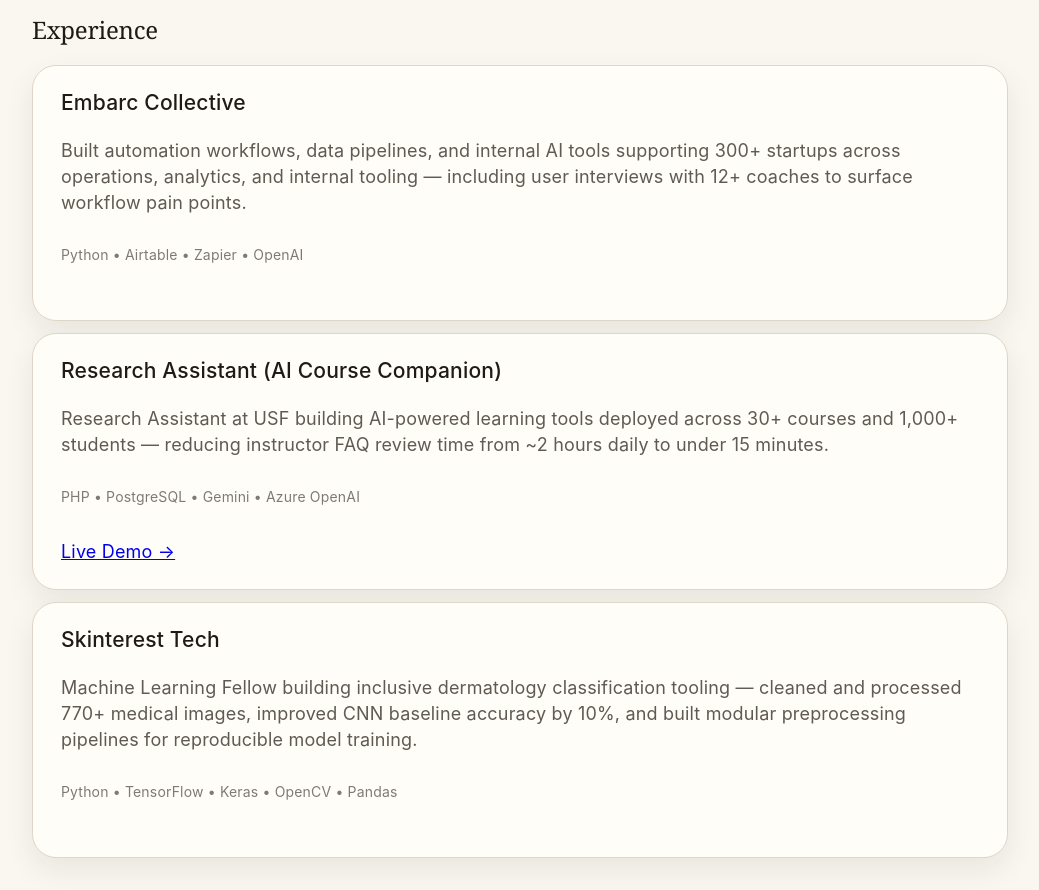
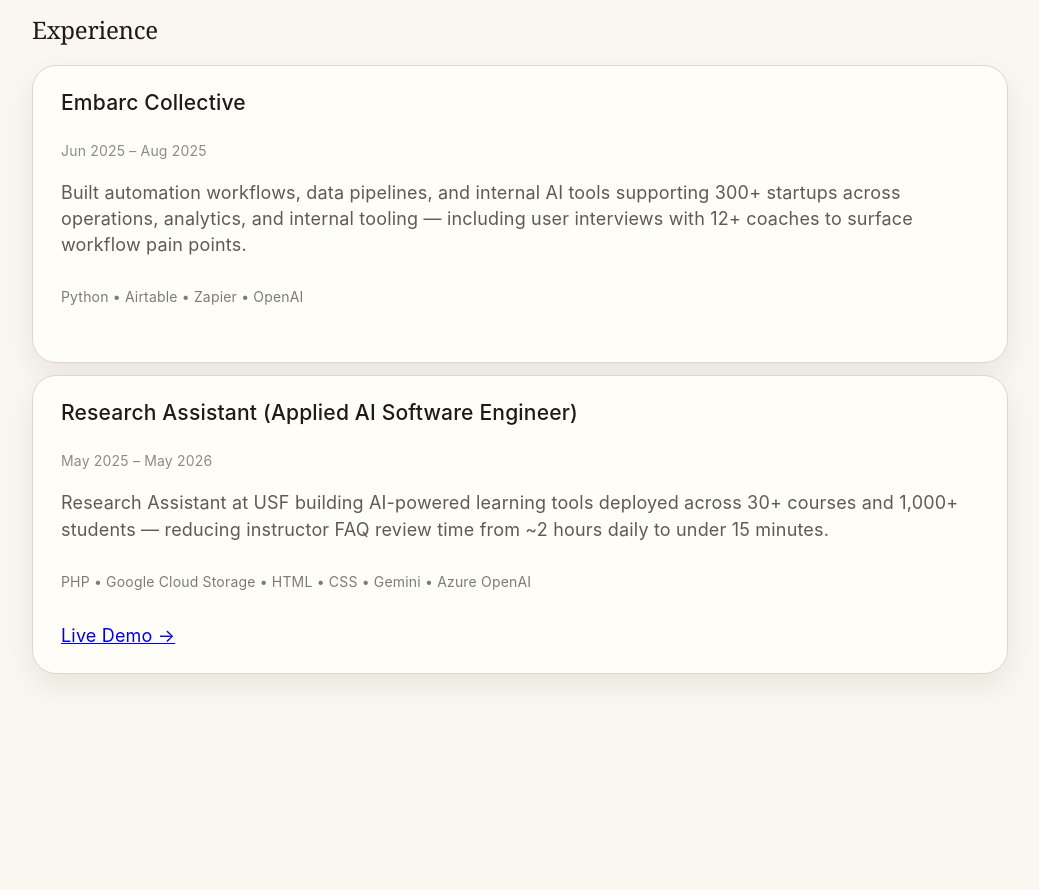
Before and after one commit to mahekp05/personal-website, a React (Vite) app in the folder app/: page /work in a window 1280 px wide. Shown: the part 340-1230 px from the top of the page, without its empty margins (120-1159 px from the left). After the commit the page ends 1046 px from the top, so only its background shows below. Built offline with nearby package versions, Linux system fonts and the light colour scheme.

Commit message:
Rearrange project experience

```diff
--- a/app/src/data/experience.ts
+++ b/app/src/data/experience.ts
@@ -1,33 +1,28 @@
 export type WorkItem = {
   id: number;
   title: string;
+  period: string;
   description: string;
   github?: string;
   demo?: string;
   technologies?: string[];
 };
-
 export const experience: WorkItem[] = [
   {
     id: 1,
     title: "Embarc Collective",
+    period: "Jun 2025 – Aug 2025",
     description:
       "Built automation workflows, data pipelines, and internal AI tools supporting 300+ startups across operations, analytics, and internal tooling — including user interviews with 12+ coaches to surface workflow pain points.",
     technologies: ["Python", "Airtable", "Zapier", "OpenAI"],
   },
   {
     id: 2,
-    title: "Research Assistant (AI Course Companion)",
+    title: "Research Assistant (Applied AI Software Engineer)",
+    period: "May 2025 – May 2026",
     description:
       "Research Assistant at USF building AI-powered learning tools deployed across 30+ courses and 1,000+ students — reducing instructor FAQ review time from ~2 hours daily to under 15 minutes.",
     demo: "https://www.usf.edu/ai-cybersecurity-computing/news/2026/bellini-college-expands-ai-course-companion-to-enhance-teaching-and-student-learning.aspx",
-    technologies: ["PHP", "PostgreSQL", "Gemini", "Azure OpenAI"],
-  },
-  {
-    id: 3,
-    title: "Skinterest Tech",
-    description:
-      "Machine Learning Fellow building inclusive dermatology classification tooling — cleaned and processed 770+ medical images, improved CNN baseline accuracy by 10%, and built modular preprocessing pipelines for reproducible model training.",
-    technologies: ["Python", "TensorFlow", "Keras", "OpenCV", "Pandas"],
+    technologies: ["PHP", "Google Cloud Storage", "HTML", "CSS", "Gemini", "Azure OpenAI"],
   },
 ];
--- a/app/src/data/projects.ts
+++ b/app/src/data/projects.ts
@@ -3,6 +3,30 @@
 export const projects: WorkItem[] = [
   {
     id: 1,
+    title: "Plans4You",
+    description:
+      "Insurance plan recommendation engine matching users against 1M+ plan records in real time.",
+    github: "https://github.com/brandoncintron/plans4you",
+    technologies: ["Flask", "Next.js", "PostgreSQL"],
+  },
+  {
+    id: 2,
+    title: "Security Agent",
+    description:
+      "Diff-aware code review agent that analyzes only changed code in a PR, runs findings through an adversarial prosecutor/defender/judge loop, and posts a ranked security report — covering OWASP injection, misconfiguration, and error handling categories.",
+    github: "https://github.com/mahekp05/security-agent",
+    technologies: ["Python", "HuggingFace", "GitHub Actions"],
+  },
+  {
+    id: 3,
+    title: "Luna – Voice Assistant",
+    description:
+      "Voice-controlled assistant that automates everyday tasks — web search, live weather, news headlines, and YouTube playback — using speech recognition with 80%+ accuracy.",
+    github: "https://github.com/mahekp05/Voice-Assistant-",
+    technologies: ["Python", "SpeechRecognition", "Selenium", "BeautifulSoup"],
+  },
+  {
+    id: 4,
     title: "Skinterest",
     description:
       "Multimodal ML model for skin condition classification, built during the Break Through Tech fellowship with inclusivity in mind across diverse skin tones.",
@@ -11,35 +35,11 @@
     technologies: ["Python", "TensorFlow", "OpenCV"],
   },
   {
-    id: 2,
-    title: "Plans4You",
-    description:
-      "Insurance plan recommendation engine matching users against 1M+ plan records in real time.",
-    github: "https://github.com/brandoncintron/plans4you",
-    technologies: ["Flask", "Next.js", "PostgreSQL"],
-  },
-  {
-    id: 3,
-    title: "Security Agent",
-    description:
-      "Diff-aware code review agent that analyzes only changed code in a PR, runs findings through an adversarial prosecutor/defender/judge loop, and posts a ranked security report — covering OWASP injection, misconfiguration, and error handling categories.",
-    github: "https://github.com/mahekp05/security-agent",
-    technologies: ["Python", "HuggingFace", "GitHub Actions"],
-  },
-  {
-    id: 4,
+    id: 5,
     title: "AI Startup Trends",
     description:
       "Research analysis of 54,000+ AI startup launches on Product Hunt from 2022–2026, tracking ecosystem growth, engagement decline, and winner-take-all dynamics using network analysis and custom data pipelines.",
     github: "https://github.com/mahekp05/ai-startup-trends-product-hunt",
     technologies: ["Python", "Pandas", "GraphQL"],
   },
-  {
-    id: 5,
-    title: "Luna – Voice Assistant",
-    description:
-      "Voice-controlled assistant that automates everyday tasks — web search, live weather, news headlines, and YouTube playback — using speech recognition with 80%+ accuracy.",
-    github: "https://github.com/mahekp05/Voice-Assistant-",
-    technologies: ["Python", "SpeechRecognition", "Selenium", "BeautifulSoup"],
-  },
 ];
--- a/app/src/pages/Work.tsx
+++ b/app/src/pages/Work.tsx
@@ -4,6 +4,7 @@
   return (
     <div className="note-card">
       <h3>{item.title}</h3>
+      <p className="work-date">{item.period}</p>
 
       <p>{item.description}</p>
 
@@ -34,7 +35,7 @@
 
       <main className="page">
         <div className="stack">
-          <h1>Work</h1>
+          <h1>Experience</h1>
           <p>
             A collection of professional experiences and projects I've worked on.
           </p>
--- a/app/src/styles/globals.css
+++ b/app/src/styles/globals.css
@@ -256,6 +256,25 @@
   color: var(--accent);
 }
 
+.work-header {
+  display: flex;
+  justify-content: space-between;
+  align-items: baseline;
+  gap: 16px;
+  margin-bottom: 8px;
+}
+
+.work-header h3 {
+  margin: 0;
+}
+
+.work-date {
+  font-size: 14px;
+  color: var(--text);
+  opacity: 0.7;
+  white-space: nowrap;
+}
+
 .blog-page {
   max-width: 820px;
 }
```
